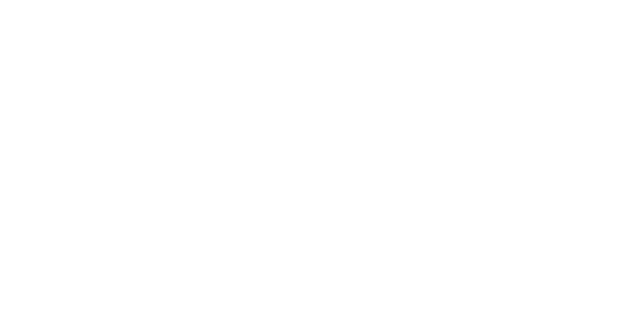
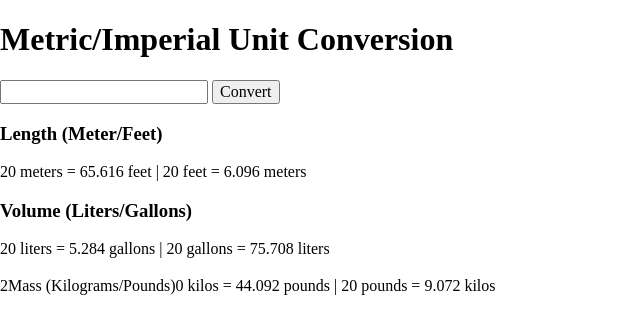
Before and after one commit to Drazen-TheGRC/Unit-Converter-Scrimba, a plain HTML site: page index.html in a window 1280 px wide. Shown: the whole page, without its empty margins (0-640 px from the left). Drawn offline with nearby package versions, Linux system fonts and the light colour scheme.

Commit message:
add html structure

```diff
--- a/index.html
+++ b/index.html
@@ -3,7 +3,30 @@
         <link rel="stylesheet" href="index.css">
     </head>
     <body>
+        <div class="container">
+            <div class="in-container">
+                <h1>
+                    Metric/Imperial Unit Conversion
+                </h1>
+                <input type="text">
+                <button>Convert</button>
+            </div>
 
+            <div class="in-container">
+                <div class="result-container">
+                    <h3>Length (Meter/Feet)</h3>
+                    <p>20 meters = 65.616 feet | 20 feet = 6.096 meters</p>
+                </div>
+                <div class="result-container">
+                    <h3>Volume (Liters/Gallons)</h3>
+                    <p>20 liters = 5.284 gallons | 20 gallons = 75.708 liters</p>
+                </div>
+                <div class="result-container">
+                    <h3></h3>
+                    <p>2Mass (Kilograms/Pounds)0 kilos = 44.092 pounds | 20 pounds = 9.072 kilos</p>
+                </div>
+            </div>
+        </div>
         <script src="index.js"></script>
     </body>
 </html>
```
